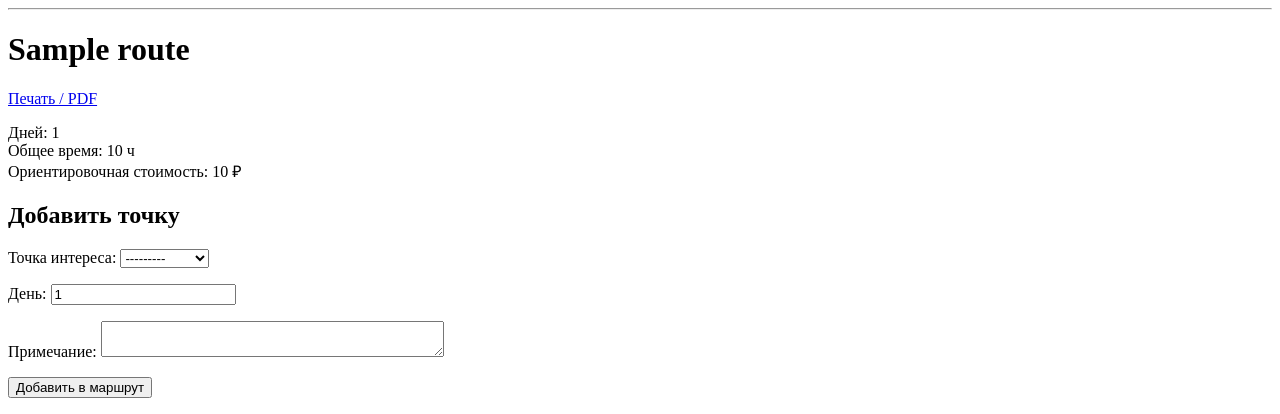
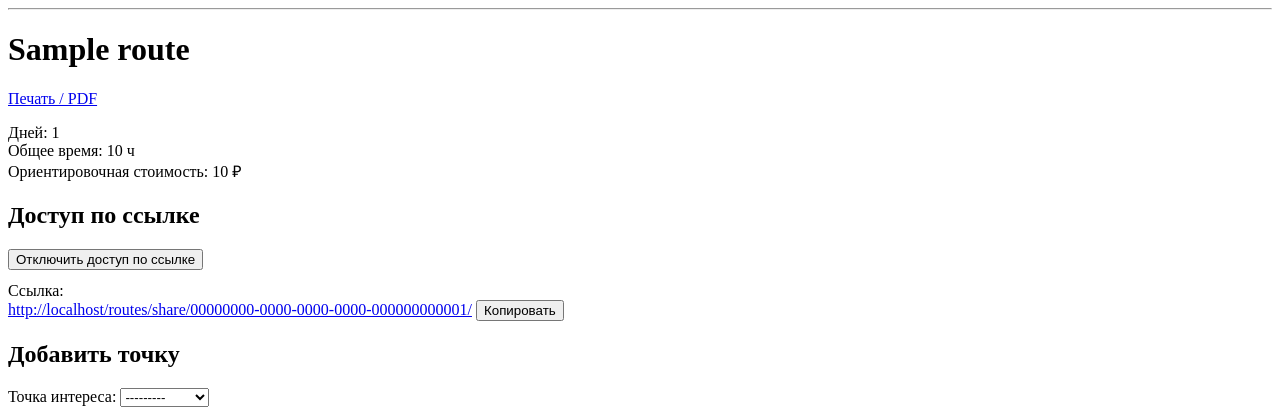
Before and after one commit to UtopiOne/TyvaTrail.Personal, a Django app: page /routes/1/ in a window 1280 px wide. Shown: the part 26-440 px from the top of the page. Run offline with Django 5.2, Linux system fonts and the light colour scheme; a user stored in the database is signed in; tables that the repository leaves empty hold one stand-in row (values such as "Sample post").

Commit message:
add shareable route link via UUID token

```diff
--- a/tours/models.py
+++ b/tours/models.py
@@ -1,3 +1,5 @@
+import uuid
+
 from django.conf import settings
 from django.core.validators import MinValueValidator, MaxValueValidator
 from django.db import models
@@ -178,6 +180,14 @@
 
     created_at = models.DateTimeField("Создано", auto_now_add=True)
 
+    share_uuid = models.UUIDField(
+        "Токен для ссылки",
+        default=uuid.uuid4,
+        unique=True,
+        editable=False,
+    )
+    is_shared = models.BooleanField("Доступ по ссылке", default=False)
+
     class Meta:
         verbose_name = "Маршрут"
         verbose_name_plural = "Маршруты"
--- a/tours/templates/tours/route_detail.html
+++ b/tours/templates/tours/route_detail.html
@@ -16,6 +16,23 @@
   Ориентировочная стоимость:
   {% if route.total_cost %}{{ route.total_cost }} ₽{% else %}—{% endif %}
 </p>
+
+<h2>Доступ по ссылке</h2>
+
+<form method="post" action="{% url 'route_share_toggle' route.pk %}" style="margin-bottom:12px;">
+  {% csrf_token %}
+  <button type="submit">
+    {% if route.is_shared %}Отключить доступ по ссылке{% else %}Включить доступ по ссылке{% endif %}
+  </button>
+</form>
+
+{% if share_url %}
+  <div style="margin-bottom:16px;">
+    <div>Ссылка:</div>
+    <a id="shareLink" href="{{ share_url }}" target="_blank">{{ share_url }}</a>
+    <button type="button" onclick="navigator.clipboard.writeText('{{ share_url }}')">Копировать</button>
+  </div>
+{% endif %}
 
 <h2>Добавить точку</h2>
 <form method="post" action="{% url 'route_point_add' route.pk %}" style="margin-bottom:16px;">
--- a/tours/urls.py
+++ b/tours/urls.py
@@ -7,7 +7,9 @@
     path("profile/", views.profile_view, name="profile"),
     path("my-routes/", views.my_routes, name="my_routes"),
     path("routes/<int:pk>/", views.route_detail, name="route_detail"),
-    path("routes/<int:pk>/print/", views.route_print, name="route_print"),  # <-- NEW
+    path("routes/<int:pk>/print/", views.route_print, name="route_print"),
+    path("routes/<int:pk>/share-toggle/", views.route_share_toggle, name="route_share_toggle"),
+    path("routes/share/<uuid:share_uuid>/", views.route_share_detail, name="route_share_detail"),
 
     path("places/", views.poi_list, name="poi_list"),
     path("places/<int:pk>/", views.poi_detail, name="poi_detail"),
--- a/tours/views.py
+++ b/tours/views.py
@@ -10,8 +10,8 @@
 from django.db.models import Avg
 from django.core.paginator import Paginator
 from django.views.decorators.http import require_POST
+from django.urls import reverse
 
-from .models import RoutePoint
 from .forms import RouteRequestForm, UserProfileForm
 from .models import Route
 from .models import Poi, PoiPhoto, Review
@@ -181,12 +181,19 @@
 
     add_point_form = RoutePointAddForm(initial={"day_number": 1})
 
+    share_url = None
+    if route.is_shared:
+        share_url = request.build_absolute_uri(
+            reverse("route_share_detail", args=[route.share_uuid])
+        )
+
     context = {
         "route": route,
         "days": days,
         "map_points_json": json.dumps(map_points, cls=DjangoJSONEncoder),
         "yandex_maps_api_key": settings.YANDEX_MAPS_API_KEY,
         "add_point_form": add_point_form,
+        "share_url": share_url,
     }
     return render(request, "tours/route_detail.html", context)
 
@@ -249,3 +256,44 @@
         "days": days,
     }
     return render(request, "tours/route_print.html", context)
+
+@login_required
+@require_POST
+def route_share_toggle(request, pk: int):
+    route = get_object_or_404(Route, pk=pk, user=request.user)
+    route.is_shared = not route.is_shared
+    route.save(update_fields=["is_shared"])
+    return redirect("route_detail", pk=route.pk)
+
+
+def route_share_detail(request, share_uuid):
+    route = get_object_or_404(Route, share_uuid=share_uuid, is_shared=True)
+
+    days = get_route_days(route)
+
+    all_points = []
+    for day_points in days.values():
+        all_points.extend(day_points)
+
+    map_points = []
+    for point in all_points:
+        poi = point.poi
+        if poi.latitude is None or poi.longitude is None:
+            continue
+        map_points.append(
+            {
+                "lat": float(poi.latitude),
+                "lng": float(poi.longitude),
+                "name": poi.name,
+                "day": point.day_number,
+                "order": point.order_index,
+            }
+        )
+
+    context = {
+        "route": route,
+        "days": days,
+        "map_points_json": json.dumps(map_points, cls=DjangoJSONEncoder),
+        "yandex_maps_api_key": settings.YANDEX_MAPS_API_KEY,
+    }
+    return render(request, "tours/route_share.html", context)
```
Also changed, not shown: tours/templates/tours/route_share.html (added, +75 -0 lines), tours/migrations/0003_route_is_shared_route_share_uuid.py (added), tours/migrations/0004_fill_route_share_uuid.py (added), tours/migrations/0005_alter_route_share_uuid.py (added).
